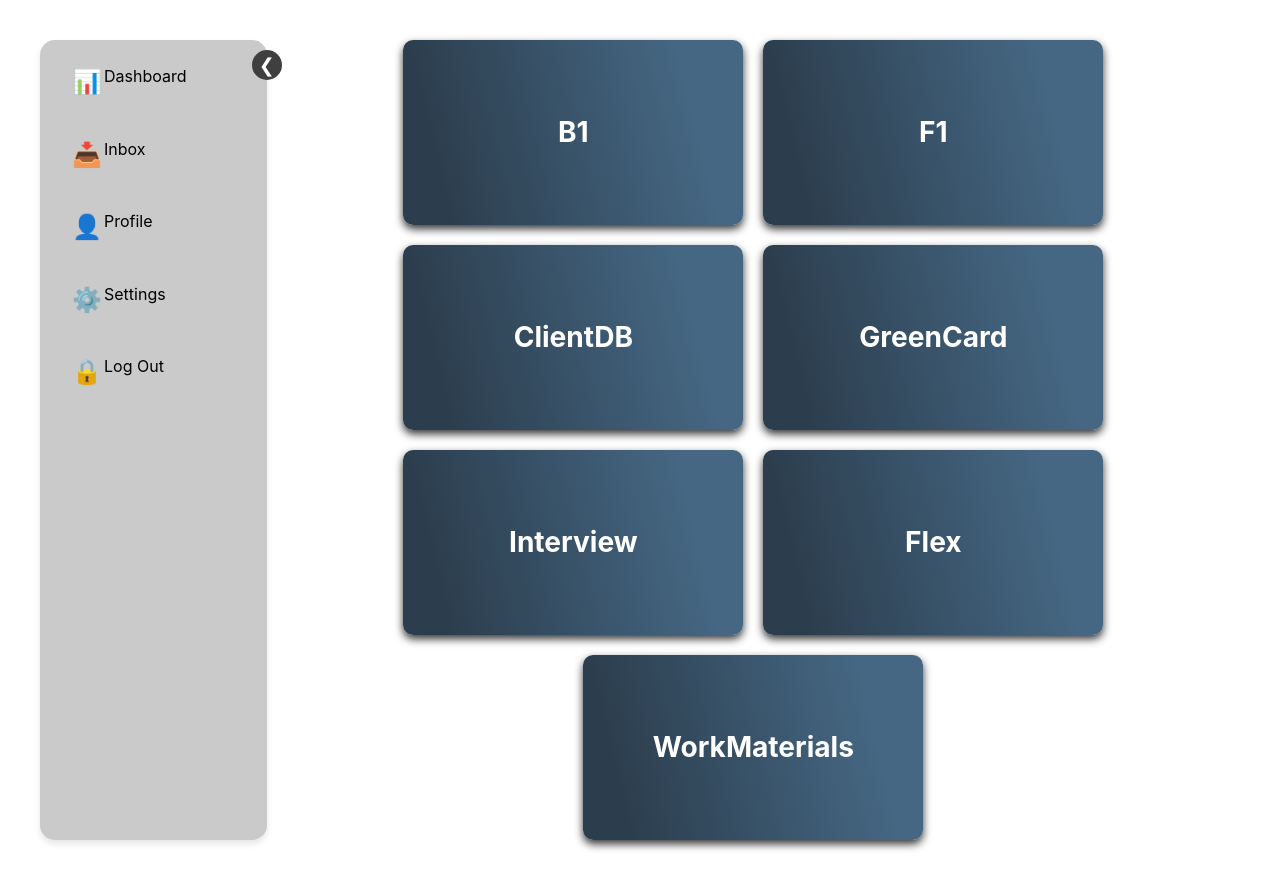
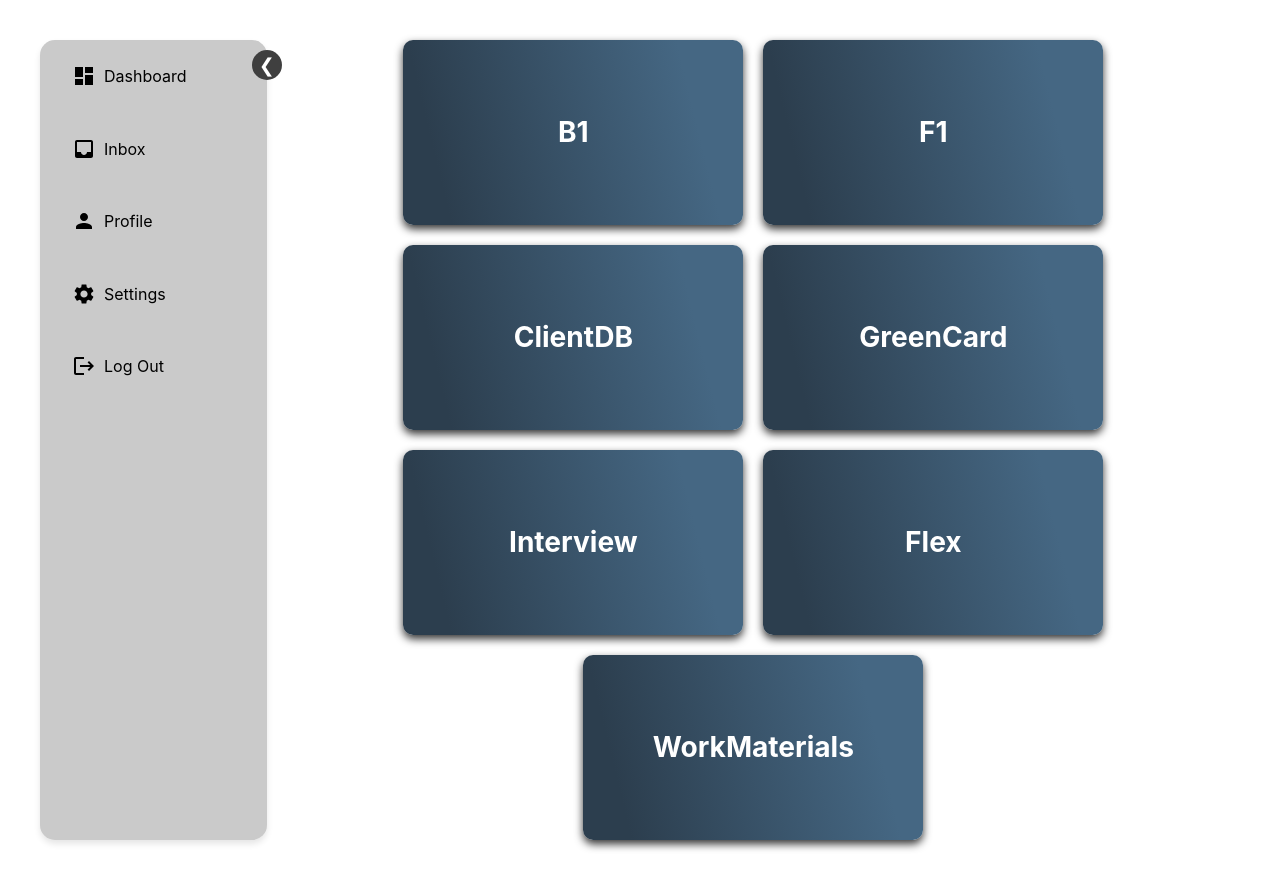
Before and after one commit to bulgass/crm_edus, a React (Vite) app: page / in a window 1280 px wide. Built offline with nearby package versions, Linux system fonts and the light colour scheme; no server answers; the database is empty; sample sign-in values are in the browser's storage.

Commit message:
added new icons on sidebar:

```diff
--- a/src/components/submodules/menuBar/menubar.jsx
+++ b/src/components/submodules/menuBar/menubar.jsx
@@ -2,6 +2,12 @@ import React, { useState } from 'react';
 import './menubar.css';
 import { useAuth } from '../../../providers/authProvider/authProvider';
 import { useNavigate } from 'react-router';
+import DashboardIcon from '@mui/icons-material/Dashboard';
+import InboxIcon from '@mui/icons-material/Inbox';
+import PersonIcon from '@mui/icons-material/Person';
+import SettingsIcon from '@mui/icons-material/Settings';
+import GroupIcon from '@mui/icons-material/Group';
+import LogoutIcon from '@mui/icons-material/Logout';
 
 export const MenuBar = () => {
   const [isOpen, setIsOpen] = useState(true);
@@ -39,30 +45,30 @@ export const MenuBar = () => {
         {isOpen ? '❮' : '❯'}
       </button>
       <ul className="sidebar-list">
-        <li className="sidebar-item" >
-          <span className="sidebar-icon">📊</span>
+        <li className="sidebar-item">
+          <DashboardIcon className="sidebar-icon" />
           {isOpen && 'Dashboard'}
         </li>
         <li className="sidebar-item" onClick={handleInboxClick}>
-          <span className="sidebar-icon">📥</span>
+          <InboxIcon className="sidebar-icon" />
           {isOpen && 'Inbox'}
         </li>
         <li className="sidebar-item" onClick={handleProfileClick}>
-          <span className="sidebar-icon">👤</span>
+          <PersonIcon className="sidebar-icon" />
           {isOpen && 'Profile'}
         </li>
         <li className="sidebar-item">
-          <span className="sidebar-icon">⚙️</span>
+          <SettingsIcon className="sidebar-icon" />
           {isOpen && 'Settings'}
         </li>
         {userRole === 'admin' && (
           <li className="sidebar-item" onClick={handleUsersClick}>
-            <span className="sidebar-icon">👥</span>
+            <GroupIcon className="sidebar-icon" />
             {isOpen && 'Users'}
           </li>
         )}
         <li className="sidebar-item" onClick={handleLogout}>
-          <span className="sidebar-icon">🔒</span>
+          <LogoutIcon className="sidebar-icon" />
           {isOpen && 'Log Out'}
         </li>
       </ul>
```
